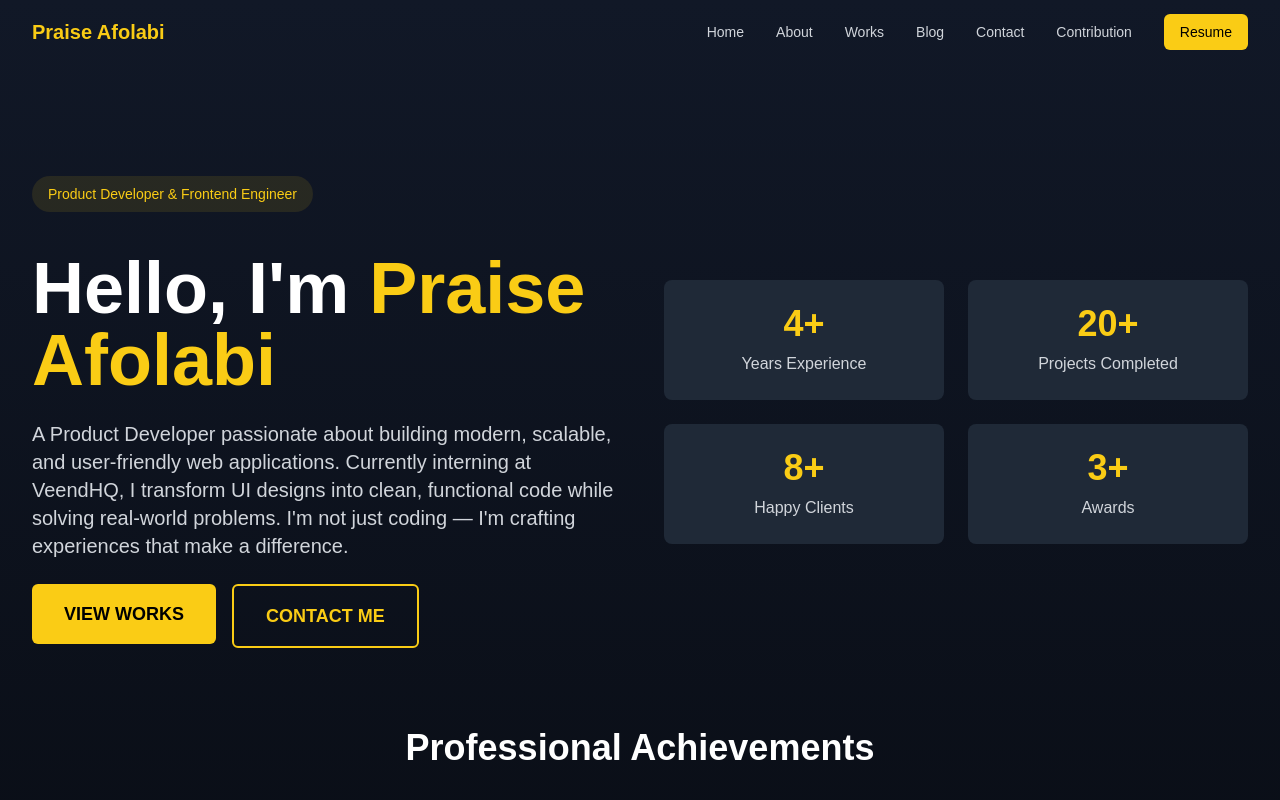
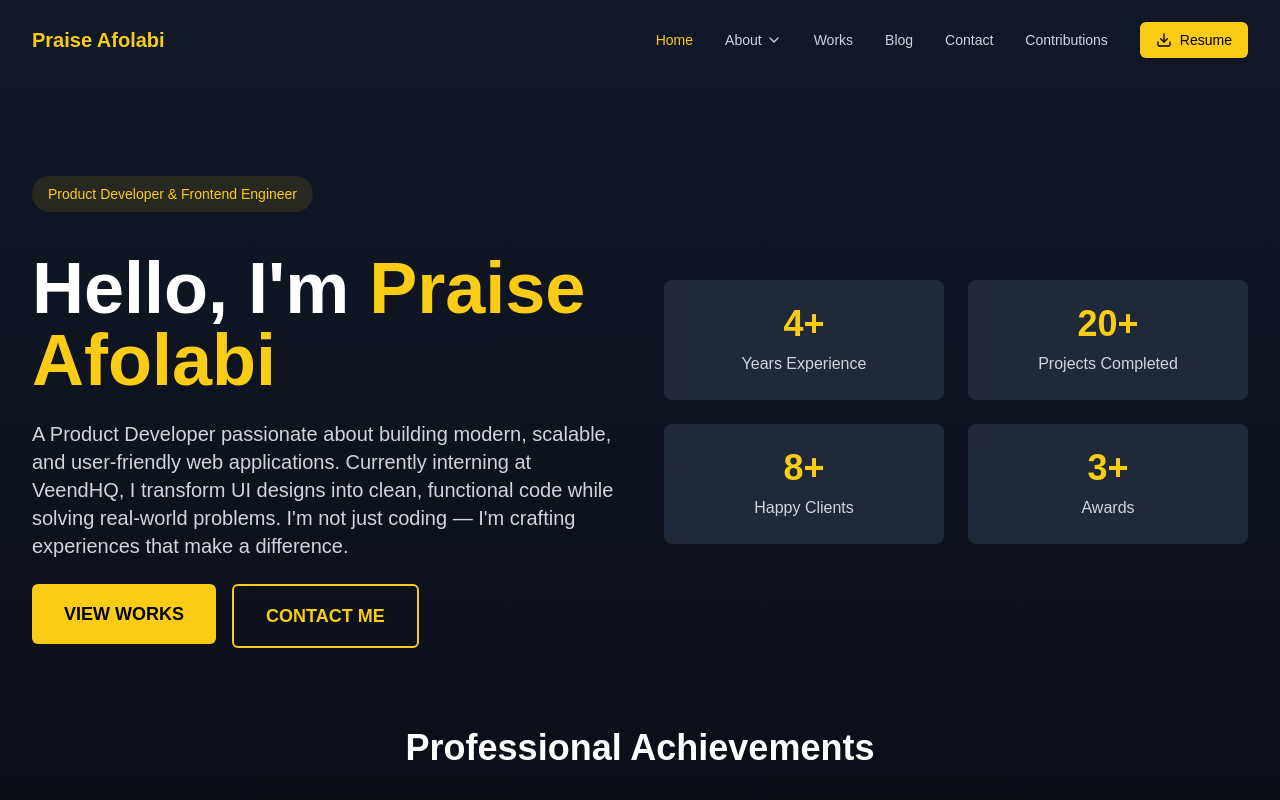
Before and after one commit to Apex10A/apex-portfolio, a Next.js app: page / in a window 1280 px wide. Shown: the top 800 px of the page. Built offline with nearby package versions, Linux system fonts and the light colour scheme; a web font is replaced by a local one.

Commit message:
fix: updated portfolio

```diff
--- a/src/app/components/header/Navigation.tsx
+++ b/src/app/components/header/Navigation.tsx
@@ -2,13 +2,15 @@
 import React, { useState, useEffect } from 'react';
 import Link from 'next/link';
 import { usePathname } from 'next/navigation';
-import { Menu, X } from 'lucide-react';
+import { Menu, X, Download, ChevronDown } from 'lucide-react';
+import { motion, AnimatePresence } from 'framer-motion';
 import "@/app/index.css"
 
 // Types
 interface NavItem {
   path: string;
   label: string;
+  subItems?: NavItem[];
 }
 
 interface NavLinkProps {
@@ -20,19 +22,35 @@ interface NavLinkProps {
 
 // Constants
 const NAV_ITEMS: NavItem[] = [
-  { path: '/home', label: 'Home' },
-  { path: '/about', label: 'About' },
+  { path: '/', label: 'Home' },
+  {
+    path: '/about',
+    label: 'About',
+    subItems: [
+      { path: '/about#experience', label: 'Experience' },
+      { path: '/about#education', label: 'Education' },
+      { path: '/about#skills', label: 'Skills' }
+    ]
+  },
   { path: '/project', label: 'Works' },
   { path: '/blog', label: 'Blog' },
   { path: '/contact', label: 'Contact' },
-  { path: '/contributions', label: 'Contribution' }
+  { path: '/contributions', label: 'Contributions' }
 ];
 
 // NavLink Component
-const NavLink: React.FC<NavLinkProps> = ({ item, isActive, onClick, className }) => (
+const NavLink: React.FC<NavLinkProps> = ({ item, isActive, onClick, className }) => {
+  const [isHovered, setIsHovered] = useState(false);
+
+  return (
+    <div
+      className="relative"
+      onMouseEnter={() => setIsHovered(true)}
+      onMouseLeave={() => setIsHovered(false)}
+    >
       <Link
         href={item.path}
-    className={`text-sm font-medium transition-colors duration-300 ${
+        className={`text-sm font-medium transition-colors duration-300 flex items-center gap-1 ${
           isActive
             ? 'text-yellow-400'
             : 'text-gray-300 hover:text-yellow-400'
@@ -40,19 +58,51 @@ const NavLink: React.FC<NavLinkProps> = ({ item, isActive, onClick, className })
         onClick={onClick}
       >
         {item.label}
+        {item.subItems && <ChevronDown className="w-4 h-4" />}
       </Link>
+
+      {/* Dropdown Menu */}
+      {item.subItems && (
+        <AnimatePresence>
+          {isHovered && (
+            <motion.div
+              initial={{ opacity: 0, y: 10 }}
+              animate={{ opacity: 1, y: 0 }}
+              exit={{ opacity: 0, y: 10 }}
+              transition={{ duration: 0.2 }}
+              className="absolute top-full left-0 mt-2 w-48 bg-gray-800 rounded-lg shadow-lg py-2 z-50"
+            >
+              {item.subItems.map((subItem) => (
+                <Link
+                  key={subItem.path}
+                  href={subItem.path}
+                  className="block px-4 py-2 text-sm text-gray-300 hover:bg-gray-700 hover:text-yellow-400 transition-colors duration-200"
+                  onClick={onClick}
+                >
+                  {subItem.label}
+                </Link>
+              ))}
+            </motion.div>
+          )}
+        </AnimatePresence>
+      )}
+    </div>
   );
+};
 
 // Resume Button Component
 const ResumeButton: React.FC<{ className?: string }> = ({ className }) => (
-  <a
+  <motion.a
     href="/Praise Afolabi.pdf"
     target="_blank"
     rel="noopener noreferrer"
-    className={`px-4 py-2 text-sm font-medium text-black bg-yellow-400 rounded-md hover:bg-yellow-500 transition-colors duration-300 ${className || ''}`}
+    className={`px-4 py-2 text-sm font-medium text-black bg-yellow-400 rounded-md hover:bg-yellow-500 transition-all duration-300 flex items-center gap-2 ${className || ''}`}
+    whileHover={{ scale: 1.05 }}
+    whileTap={{ scale: 0.95 }}
   >
+    <Download className="w-4 h-4" />
     Resume
-  </a>
+  </motion.a>
 );
 
 const Navigation: React.FC = () => {
@@ -65,16 +115,10 @@ const Navigation: React.FC = () => {
       setScrolled(window.scrollY > 50);
     };
 
-    // Add scroll event listener
     window.addEventListener('scroll', handleScroll, { passive: true });
-
-    // Cleanup
-    return () => {
-      window.removeEventListener('scroll', handleScroll);
-    };
+    return () => window.removeEventListener('scroll', handleScroll);
   }, []);
 
-  // Close mobile menu on route change
   useEffect(() => {
     setIsOpen(false);
   }, [pathname]);
@@ -87,22 +131,31 @@ const Navigation: React.FC = () => {
   };
 
   return (
-    <nav
+    <motion.nav
+      initial={{ y: -100 }}
+      animate={{ y: 0 }}
+      transition={{ duration: 0.5 }}
       className={`fixed w-full z-50 transition-all duration-300 ${
-        scrolled ? 'bg-gray-900/95 h-20 md:h-auto backdrop-blur-sm shadow-lg' : 'bg-transparent'
+        scrolled
+          ? 'bg-gray-900/95 backdrop-blur-sm shadow-lg'
+          : 'bg-transparent'
       }`}
     >
       <div className="max-w-7xl mx-auto px-4 sm:px-6 lg:px-8">
-        <div className="flex justify-between h-16">
+        <div className="flex justify-between h-20">
           {/* Logo */}
-          <div className="flex items-center">
+          <motion.div
+            className="flex items-center"
+            whileHover={{ scale: 1.05 }}
+            transition={{ type: "spring", stiffness: 400, damping: 10 }}
+          >
             <Link
               href="/"
               className="text-xl font-bold text-yellow-400 hover:text-yellow-500 transition-colors duration-300"
             >
               Praise Afolabi
             </Link>
-          </div>
+          </motion.div>
 
           {/* Desktop Navigation */}
           <div className="hidden md:flex md:items-center md:space-x-8">
@@ -118,11 +171,12 @@ const Navigation: React.FC = () => {
 
           {/* Mobile menu button */}
           <div className="md:hidden flex items-center">
-            <button
+            <motion.button
               onClick={() => setIsOpen(!isOpen)}
               className="text-gray-300 hover:text-white transition-colors duration-300"
               aria-expanded={isOpen}
               aria-label="Toggle menu"
+              whileTap={{ scale: 0.95 }}
             >
               <span className="sr-only">Open main menu</span>
               {isOpen ? (
@@ -130,33 +184,52 @@ const Navigation: React.FC = () => {
               ) : (
                 <Menu className="h-6 w-6" />
               )}
-            </button>
+            </motion.button>
           </div>
         </div>
       </div>
 
       {/* Mobile Navigation */}
-      <div
-        className={`md:hidden transform transition-all duration-300 ease-in-out ${
-          isOpen
-            ? 'translate-y-0 opacity-100'
-            : '-translate-y-full opacity-0 pointer-events-none'
-        }`}
+      <AnimatePresence>
+        {isOpen && (
+          <motion.div
+            initial={{ opacity: 0, height: 0 }}
+            animate={{ opacity: 1, height: 'auto' }}
+            exit={{ opacity: 0, height: 0 }}
+            transition={{ duration: 0.3 }}
+            className="md:hidden bg-gray-900/95 backdrop-blur-sm shadow-lg"
           >
-        <div className="px-2 pt-2 pb-3 space-y-1 bg-gray-900/95 backdrop-blur-sm shadow-lg">
+            <div className="px-2 pt-2 pb-3 space-y-1">
               {NAV_ITEMS.map((item) => (
+                <div key={item.path}>
                   <NavLink
-              key={item.path}
                     item={item}
                     isActive={isActive(item.path)}
                     onClick={() => setIsOpen(false)}
                     className="block px-3 py-2 rounded-md text-base hover:bg-gray-800"
                   />
+                  {item.subItems && (
+                    <div className="pl-4 space-y-1">
+                      {item.subItems.map((subItem) => (
+                        <Link
+                          key={subItem.path}
+                          href={subItem.path}
+                          className="block px-3 py-2 text-sm text-gray-400 hover:text-yellow-400 hover:bg-gray-800 rounded-md"
+                          onClick={() => setIsOpen(false)}
+                        >
+                          {subItem.label}
+                        </Link>
+                      ))}
+                    </div>
+                  )}
+                </div>
               ))}
               <ResumeButton className="block w-full text-center mt-2" />
             </div>
-      </div>
-    </nav>
+          </motion.div>
+        )}
+      </AnimatePresence>
+    </motion.nav>
   );
 };
 
```
Lines whose indentation alone changed are shown as unchanged.
